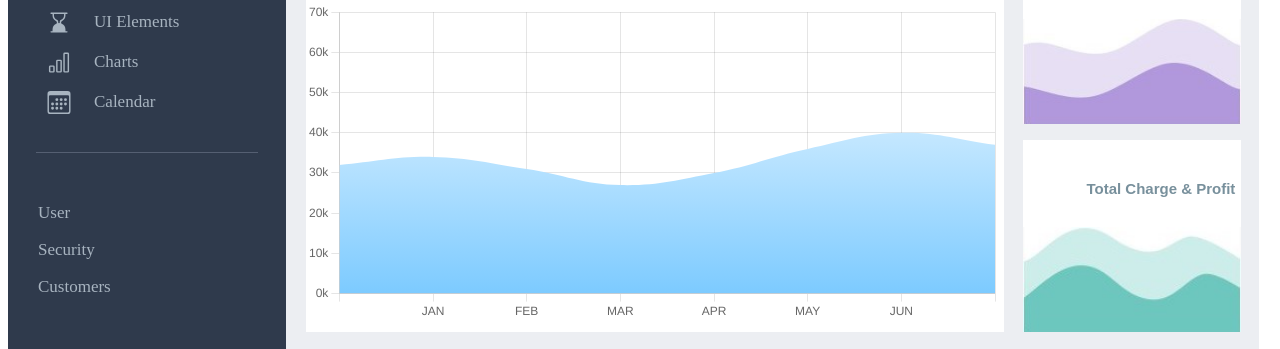
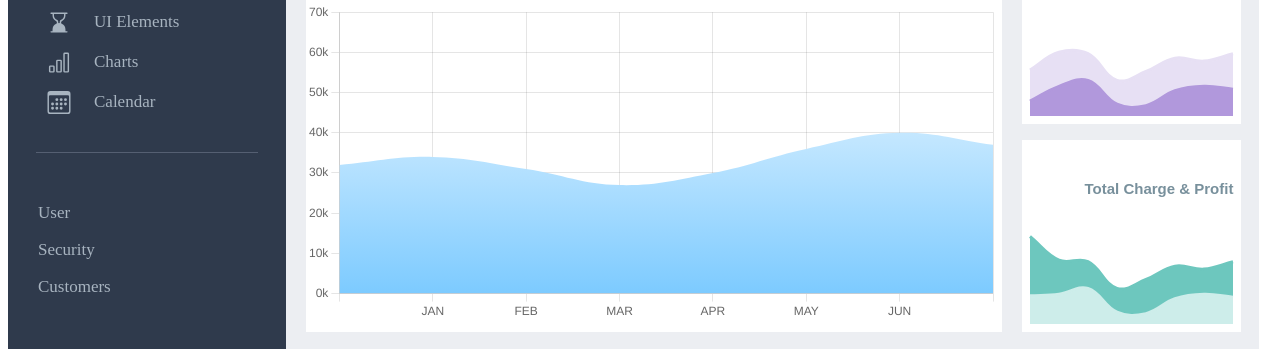
Before and after one commit to Aheyenko/pm_23_01, a website: page app/index.html in a window 1280 px wide. Shown: the part 286-635 px from the top of the page. Drawn offline with nearby package versions, Linux system fonts and the light colour scheme; files that its build step writes are made by us from their sources; a web font is replaced by a local one.

Commit message:
green and purple graphs

```diff
--- a/app/index.html
+++ b/app/index.html
@@ -223,11 +223,11 @@
                     <div class="first_line_right_body2_right">
                         <div class="line_rbl">
                             <p class="purple_text">Weekly Sales & Expense </p>
-                            <img src="/img/purple_graph.jpg" class="purple_graph">
+                            <div class="purple_graph"><canvas id="purpleGraph"></canvas></div>
                         </div>
                         <div class="line_rbl">
                             <p class="green_text">Total Charge & Profit </p>
-                            <img src="/img/green_graph.jpg" class="green_graph">
+                            <div class="green_graph"><canvas id="greenGraph"></canvas></div>
                         </div>
                     </div>
 
--- a/app/js/scripts.js
+++ b/app/js/scripts.js
@@ -3,14 +3,14 @@ window.onload = function () {
     const initialHoverOffset = 4;
 
     const doughnutData = {
-        labels: ['Red', 'Blue', 'Yellow'],
+        labels: [],
         datasets: [{
-            label: 'My First Dataset',
+            label: [],
             data: [300, 50, 100],
             backgroundColor: [
-                'rgb(255, 99, 132)',
-                'rgb(54, 162, 235)',
-                'rgb(255, 205, 86)'
+                '#ffc400',
+                '#38a4dd',
+                '#b39ddb'
             ],
             hoverOffset: initialHoverOffset
         }]
@@ -27,7 +27,7 @@ display:false,
                 const index = clickedElement.index;
 
                 // Move the clicked piece to the side (e.g., increase the hoverOffset)
-                doughnutConfig.data.datasets[datasetIndex].hoverOffset = 8;
+                doughnutConfig.data.datasets[datasetIndex].hoverOffset = 30;
 
                 // Redraw the chart
                 doughnutChart.update();
@@ -43,7 +43,7 @@ display:false,
 
     let doughnutChart = new Chart(document.getElementById('doughnutChart').getContext('2d'), doughnutConfig);
 
-    // Area Chart
+    // Area  Chart
     let wavyGraph = document.getElementById('wavesGraph').getContext('2d');
 
   const gradient = wavyGraph.createLinearGradient(0, 0, 0, 400);
@@ -98,4 +98,175 @@ display:false,
     },
     }
   });
+  //Purple graphs
+
+  const labels = ['1', '2', '3', '4', '5', '6', '7','8'];
+  const data = [
+      {
+          label: 'My First dataset',
+          data: ['50','100','120','40','35', '85', '100','90'],
+          borderColor: '#b198dc',
+          pointBackgroundColor: 'rgba(0,0,0,0)',
+          pointBorderWidth:0,
+          pointHoverBorderWidth:0,
+          backgroundColor: '#b198dc',
+          pointHoverBackgroundColor: '#b198dc',
+          pointHoverRadius: 8,
+          pointHoverBorderColor:' #e7e0f4',     // Point radius on hover
+          pointHoverBorderWidth:3,
+          tension: 0.4,
+          fill: true,
+      },
+      {
+          label: 'My Second dataset',
+          data: ['105','115','90','80','115','110', '85','120'],
+          borderColor: '#e7e0f4',
+          pointBackgroundColor: 'rgba(0,0,0,0)',
+          pointBorderWidth:0,
+          pointHoverBorderWidth:0,
+          backgroundColor: '#e7e0f4',
+          pointRadius: 5,
+
+          tension: 0.4,
+          fill: true,
+      },
+  ];
+
+  const config = {
+      type: 'line',
+      data:{
+        labels: labels,
+        datasets: data,
+      },
+      options: {
+          responsive: true,
+          plugins: {
+              title: {
+                  display: false,
+
+              },
+              tooltip: {
+                  enabled: false,
+              },
+              legend: {
+                display: false,
+            },
+          },
+          interaction: {
+              mode: 'nearest',
+              axis: 'x',
+              intersect: false
+          },
+          scales: {
+              x: {
+                  title: {
+                      display: false,
+                  },
+                  display: false,
+              },
+              y: {
+                  stacked: true,
+                  title: {
+                      display: false,
+                  },
+                  display: false,
+                  min:0,
+                  max:300,
+              }
+          },
+          maintainAspectRatio: false,
+          tooltips: {
+            enabled: false // Enable tooltips to display data on hover
+          },
+
+      }
+  };
+
+  // Initialize the chart with the provided data and options
+  let purpleGraph = new Chart(document.getElementById('purpleGraph').getContext('2d'), config);
+   //Green graphs
+
+   const labels1 = ['1', '2', '3', '4', '5', '6', '7','8'];
+   const data1 = [
+       {
+           label: 'My First dataset',
+           data: ['95','100','120','40','35', '85', '100','90'],
+           borderColor: '#cdedea',
+           pointBackgroundColor: 'rgba(0,0,0,0)',
+           pointBorderWidth:0,
+           pointHoverBorderWidth:0,
+           backgroundColor: '#cdedea',
+           pointHoverBackgroundColor: '#6dc7be',
+           pointHoverRadius: 8,
+           pointHoverBorderColor:'#cdedea',     // Point radius on hover
+           pointHoverBorderWidth:3,
+           tension: 0.4,
+           fill: true,
+       },
+       {
+           label: 'My Second dataset',
+           data: ['200','115','90','80','115','110', '85','120'],
+           borderColor: '#6dc7be',
+           pointBackgroundColor: 'rgba(0,0,0,0)',
+           pointBorderWidth:0,
+           pointHoverBorderWidth:0,
+           backgroundColor: '#6dc7be',
+
+           tension: 0.4,
+           fill: true,
+       },
+   ];
+
+   const config1 = {
+       type: 'line',
+       data:{
+         labels: labels1,
+         datasets: data1,
+       },
+       options: {
+           responsive: true,
+           plugins: {
+               title: {
+                   display: false,
+
+               },
+               tooltip: {
+                   enabled: false,
+               },
+               legend: {
+                 display: false,
+             },
+           },
+           interaction: {
+               mode: 'nearest',
+               axis: 'x',
+               intersect: false
+           },
+           scales: {
+               x: {
+                   title: {
+                       display: false,
+                   },
+                   display: false,
+               },
+               y: {
+                   stacked: true,
+                   title: {
+                       display: false,
+                   },
+                   display: false,
+                   min:0,
+                   max:300,
+               }
+           },
+           maintainAspectRatio: false,
+           tooltips: {
+             enabled: false // Enable tooltips to display data on hover
+           },
+
+       }
+   };
+
+   // Initialize the chart with the provided data and options
+   let greenGraph = new Chart(document.getElementById('greenGraph').getContext('2d'), config1);
 }
```
Also changed, not shown: app/img/purple_graph.jpg (deleted), dist/images/purple_graph.jpg (deleted), dist/index.html, dist/js/scripts.min.js.
